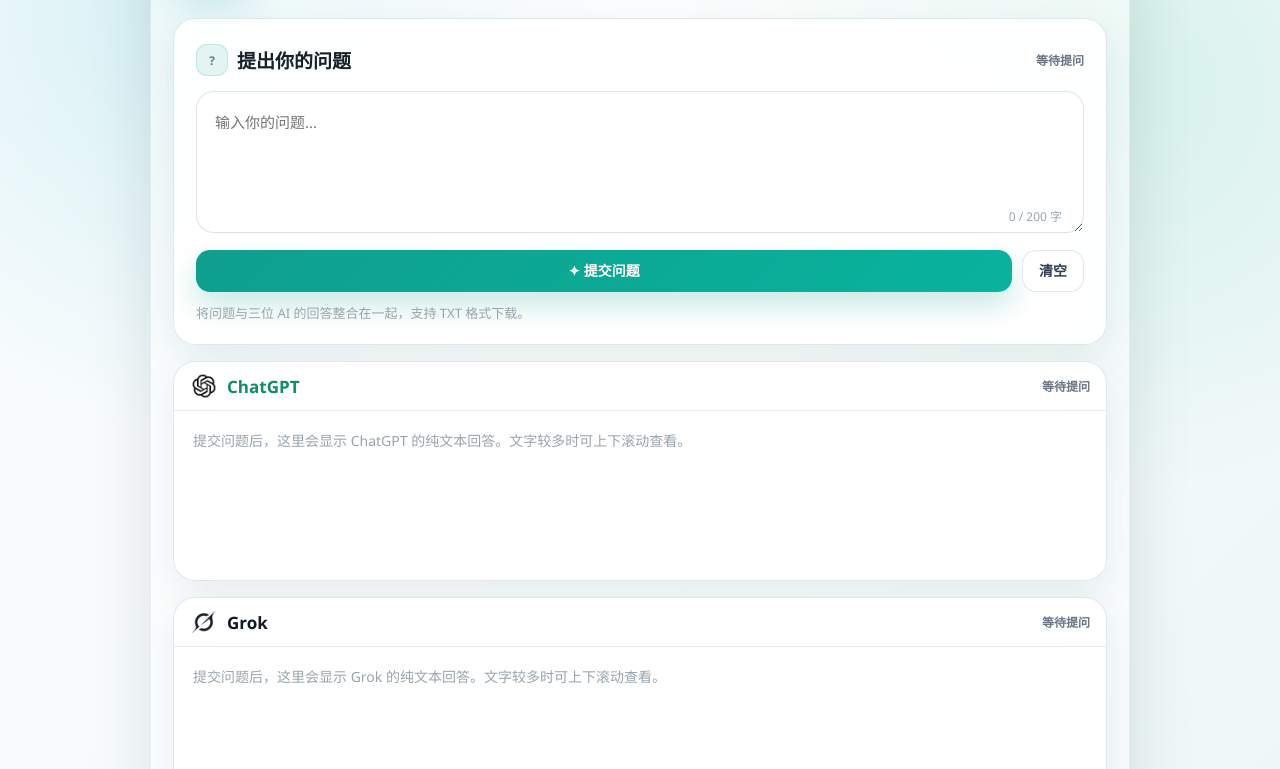
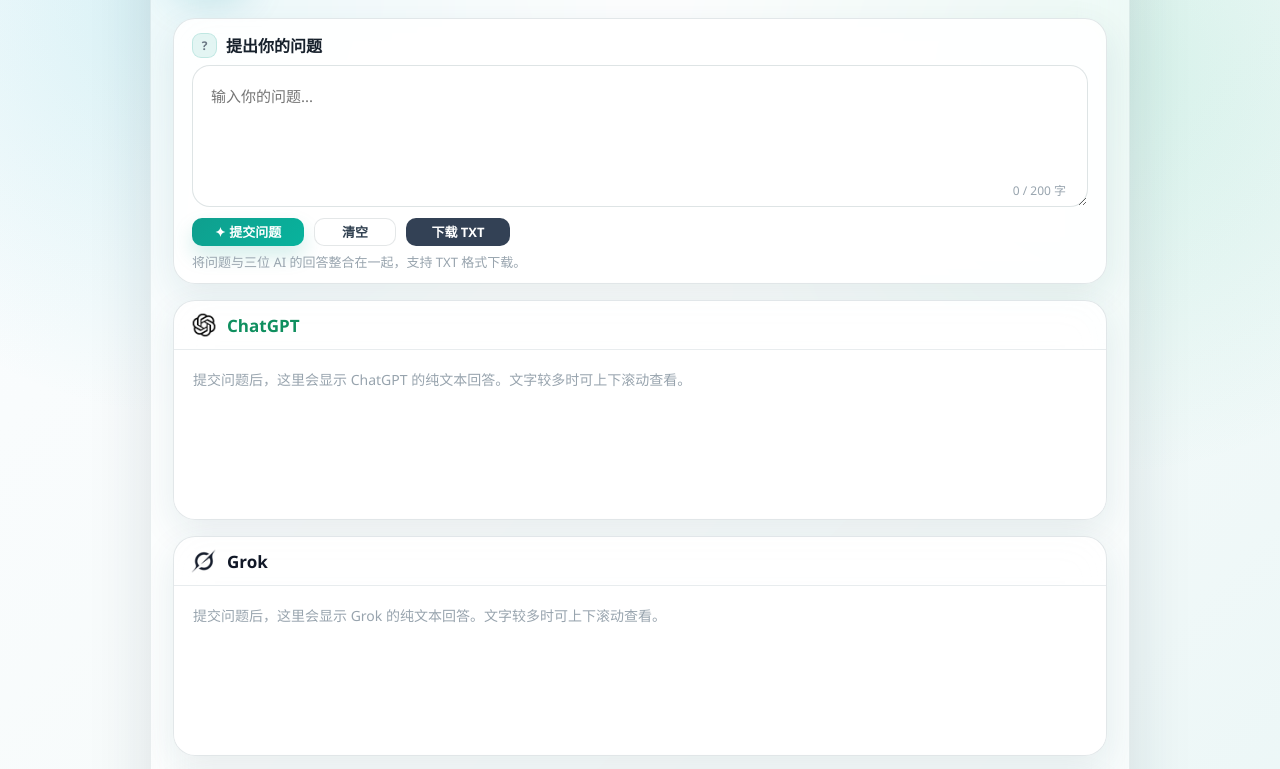
Before and after one commit to tsukukiku/3LLM, a plain HTML site: page index.html in a window 1280 px wide. Shown: the part 142-911 px from the top of the page. Drawn offline with Linux system fonts and the light colour scheme.

Commit message:
Add files via upload

```diff
--- a/index.html
+++ b/index.html
@@ -7,7 +7,7 @@
     <link rel="icon" type="image/png" sizes="32x32" href="./assets/site-icon-32.png" />
     <link rel="icon" type="image/png" sizes="192x192" href="./assets/site-icon-192.png" />
     <link rel="apple-touch-icon" href="./assets/apple-touch-icon.png" />
-    <link rel="stylesheet" href="./style.css" />
+    <link rel="stylesheet" href="./style.css?v=20260521-buttons" />
   </head>
   <body>
     <main class="browser">
@@ -19,7 +19,6 @@
             <strong>三AI行，必有我师</strong>
             <p>同时向三大 AI 提问，比较不同模型的回答，取长补短，启发思考。</p>
           </div>
-          <button id="exportBtn" class="top-export" type="button">下载 TXT</button>
         </header>
 
         <section class="stack">
@@ -27,7 +26,7 @@
             <div class="card-inner">
               <div class="section-head">
                 <div class="section-title"><span class="icon-badge">?</span>提出你的问题</div>
-                <span id="status">等待提问</span>
+                <span id="status"></span>
               </div>
               <div class="textarea-wrap">
                 <textarea id="question" maxlength="200" placeholder="输入你的问题..."></textarea>
@@ -36,6 +35,7 @@
               <div class="actions">
                 <button id="askBtn" class="primary" type="button">✦ 提交问题</button>
                 <button id="clearBtn" class="secondary" type="button">清空</button>
+                <button id="exportBtn" class="export" type="button">下载 TXT</button>
               </div>
               <p class="helper">将问题与三位 AI 的回答整合在一起，支持 TXT 格式下载。</p>
             </div>
@@ -48,7 +48,7 @@
                   <img src="./assets/chatgpt-32.png" alt="" />
                   <h2>ChatGPT</h2>
                 </div>
-                <span id="gptState">等待提问</span>
+                <span id="gptState"></span>
               </div>
               <div id="gpt" class="answer muted">提交问题后，这里会显示 ChatGPT 的纯文本回答。文字较多时可上下滚动查看。</div>
             </div>
@@ -61,7 +61,7 @@
                   <img src="./assets/grok-32.png" alt="" />
                   <h2>Grok</h2>
                 </div>
-                <span id="grokState">等待提问</span>
+                <span id="grokState"></span>
               </div>
               <div id="grok" class="answer muted">提交问题后，这里会显示 Grok 的纯文本回答。文字较多时可上下滚动查看。</div>
             </div>
@@ -74,7 +74,7 @@
                   <img src="./assets/gemini-32.png" alt="" />
                   <h2>Gemini</h2>
                 </div>
-                <span id="geminiState">等待提问</span>
+                <span id="geminiState"></span>
               </div>
               <div id="gemini" class="answer muted">提交问题后，这里会显示 Gemini 的纯文本回答。文字较多时可上下滚动查看。</div>
             </div>
@@ -83,6 +83,6 @@
       </section>
     </main>
 
-    <script src="./app.js?v=20260521-compact-200"></script>
+    <script src="./app.js?v=20260521-buttons"></script>
   </body>
 </html>
--- a/style.css
+++ b/style.css
@@ -92,11 +92,6 @@ h1 {
   line-height: 1.6;
 }
 
-.top-export {
-  align-self: start;
-  background: var(--slate);
-}
-
 .stack {
   display: grid;
   gap: 16px;
@@ -117,12 +112,12 @@ h1 {
 }
 
 .question-card {
-  padding: 22px;
+  padding: 12px 18px;
 }
 
 .section-head,
 .model-head {
-  min-height: 38px;
+  min-height: 28px;
   display: flex;
   align-items: center;
   justify-content: space-between;
@@ -130,7 +125,7 @@ h1 {
 }
 
 .section-head {
-  margin-bottom: 12px;
+  margin-bottom: 6px;
 }
 
 .section-title,
@@ -143,16 +138,16 @@ h1 {
 }
 
 .section-title {
-  font-size: 19px;
+  font-size: 16px;
 }
 
 .icon-badge {
-  width: 32px;
-  height: 32px;
+  width: 25px;
+  height: 25px;
   display: grid;
   place-items: center;
   border: 1px solid rgba(15, 159, 142, 0.16);
-  border-radius: 11px;
+  border-radius: 9px;
   background: rgba(15, 159, 142, 0.11);
   color: var(--teal);
   font-weight: 900;
@@ -200,19 +195,19 @@ textarea:focus {
 }
 
 .actions {
-  display: grid;
-  grid-template-columns: 1fr auto;
+  display: flex;
+  align-items: center;
   gap: 10px;
-  margin-top: 12px;
+  margin-top: 6px;
 }
 
 button {
-  height: 42px;
+  height: 28px;
   border: 0;
-  border-radius: 14px;
-  padding: 0 16px;
+  border-radius: 10px;
+  padding: 0 13px;
   color: white;
-  font: 850 14px/1 var(--font);
+  font: 850 13px/1 var(--font);
   cursor: pointer;
   transition: transform 0.16s ease, background 0.16s ease, opacity 0.16s ease;
 }
@@ -227,18 +222,25 @@ button:disabled {
 }
 
 .primary {
+  width: 112px;
   background: linear-gradient(135deg, var(--teal), #08b39d);
-  box-shadow: 0 14px 28px rgba(15, 159, 142, 0.22);
+  box-shadow: 0 10px 20px rgba(15, 159, 142, 0.18);
 }
 
 .secondary {
+  width: 82px;
   background: rgba(255, 255, 255, 0.72);
   border: 1px solid rgba(50, 70, 80, 0.13);
   color: #314151;
 }
 
+.export {
+  width: 104px;
+  background: var(--slate);
+}
+
 .helper {
-  margin-top: 11px;
+  margin-top: 6px;
   color: var(--muted-2);
   font-size: 13px;
 }
@@ -319,11 +321,6 @@ button:disabled {
     grid-template-columns: auto 1fr;
   }
 
-  .top-export {
-    grid-column: 1 / -1;
-    width: 100%;
-  }
-
   .site-logo {
     width: 62px;
     height: 62px;
@@ -334,6 +331,10 @@ button:disabled {
   }
 
   .question-card {
-    padding: 16px;
+    padding: 10px 12px;
+  }
+
+  .actions {
+    flex-wrap: wrap;
   }
 }
```
